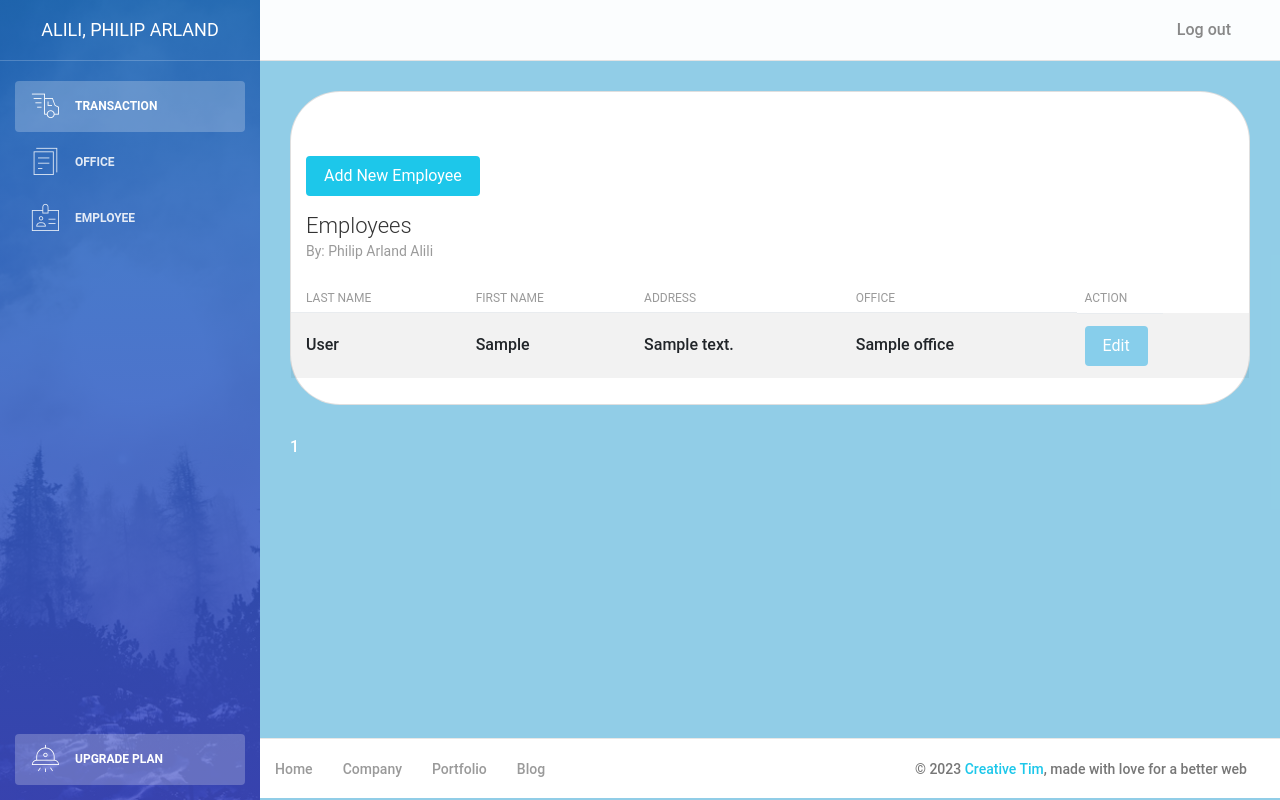
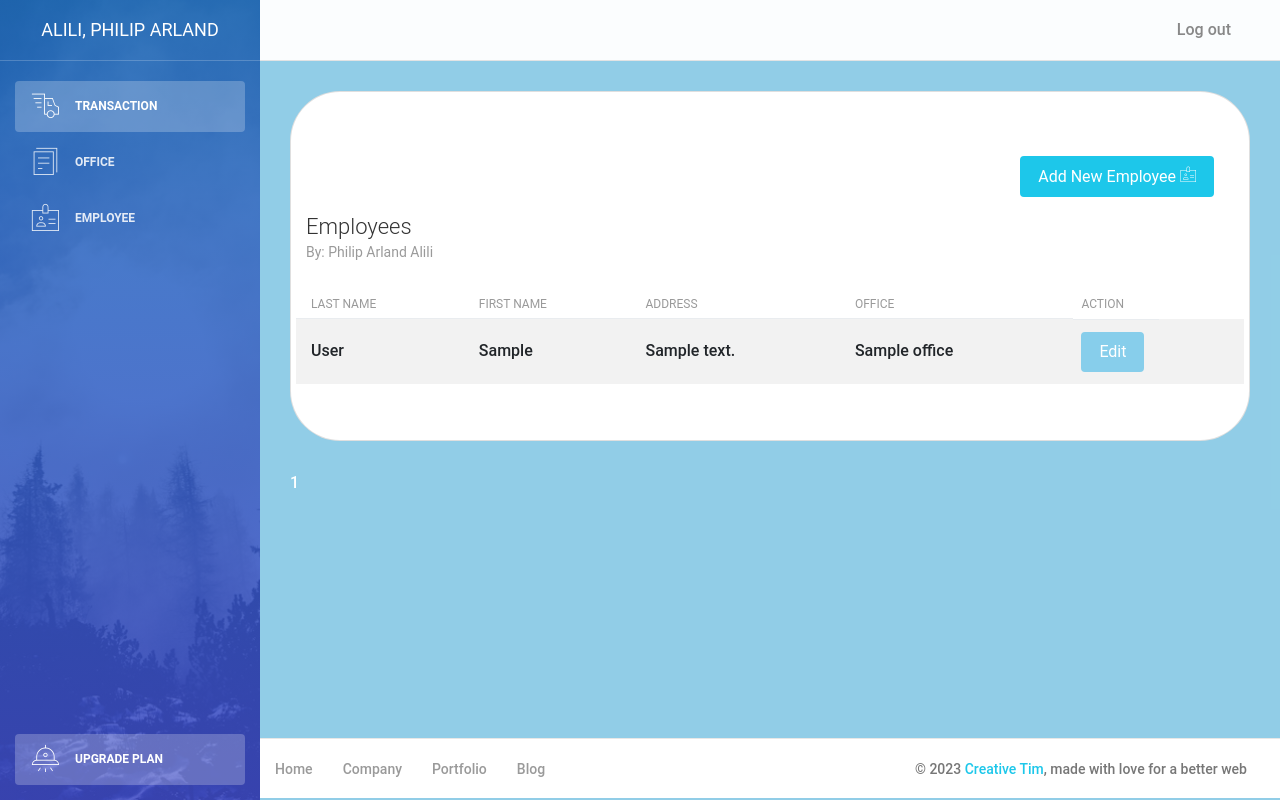
Before and after one commit to PhilipArlandAlili/records_app, a PHP site: page /recordsapp/employee.php in a window 1280 px wide. Run offline with PHP 8.4, Linux system fonts and the light colour scheme; tables that the repository leaves empty or names only in its code hold one stand-in row (values such as "Sample post"); some libraries are stand-ins or nearby versions.

Commit message:
added style

```diff
--- a/employee.php
+++ b/employee.php
@@ -102,19 +102,19 @@
                     </div>
                     <div class="row">
                         <div class="col-md-12">
-                            <div class="card strpied-tabled-with-hover" style="border-radius: 50px;">
+                            <div class="card strpied-tabled-with-hover" style="border-radius: 50px; padding-bottom: 20px;">
                                 <br />
-                                <div class="col-md-12">
-                                    <a href="/employee-add.php">
+                                <div class="col-md-12" style="text-align: end;">
+                                    <a href="/employee-add.php" >
                                         <button type="submit" class="btn btn-info btn-fill pull-right" style="margin-top: 40px; margin-right: 20px;">Add New
-                                            Employee</button>
+                                            Employee <i class="nc-icon nc-badge"></i></button>
                                     </a>
                                 </div>
                                 <div class="card-header ">
                                     <h4 class="card-title">Employees</h4>
                                     <p class="card-category">By: Philip Arland Alili</p>
                                 </div>
-                                <div class="card-body table-full-width table-responsive">
+                                <div class="card-body table-full-width table-responsive" style="padding: 20px;">
                                     <table class="table table-hover table-striped">
                                         <thead>
                                             <th>Last Name</th>
```
